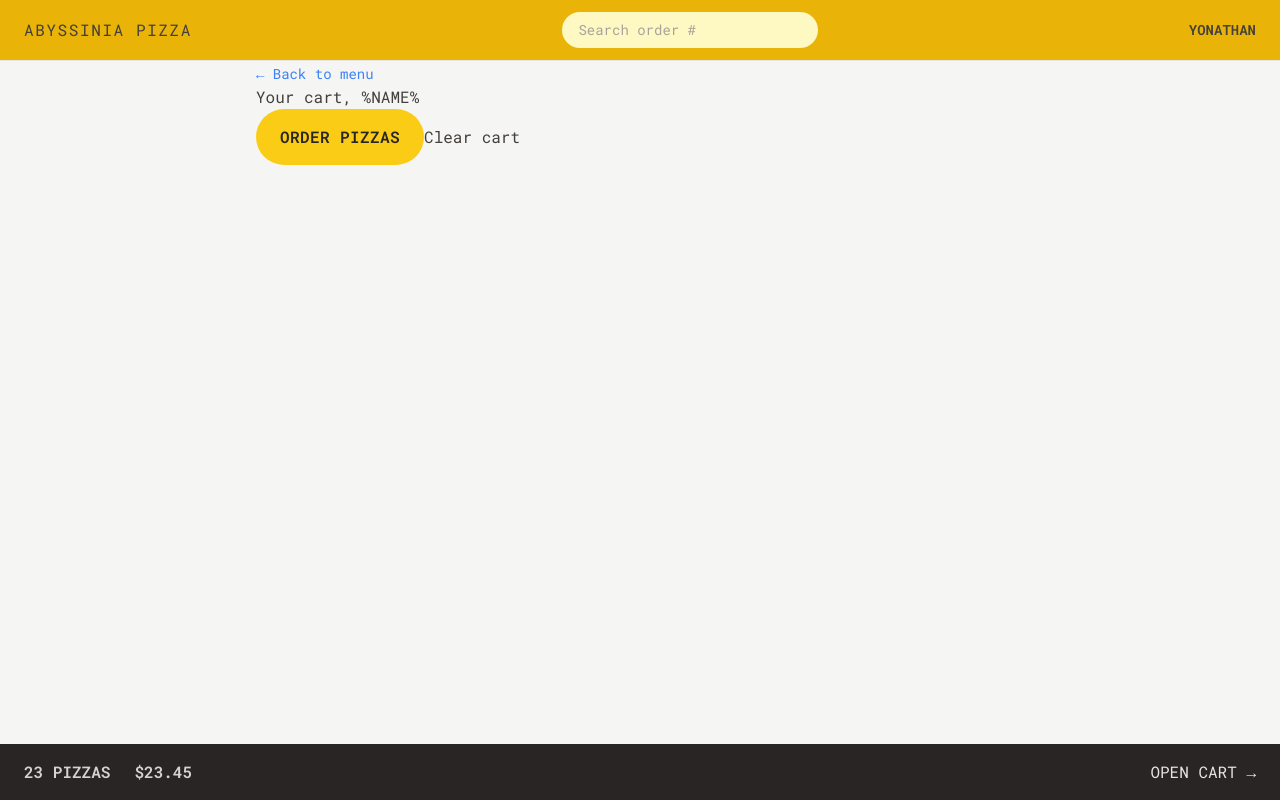
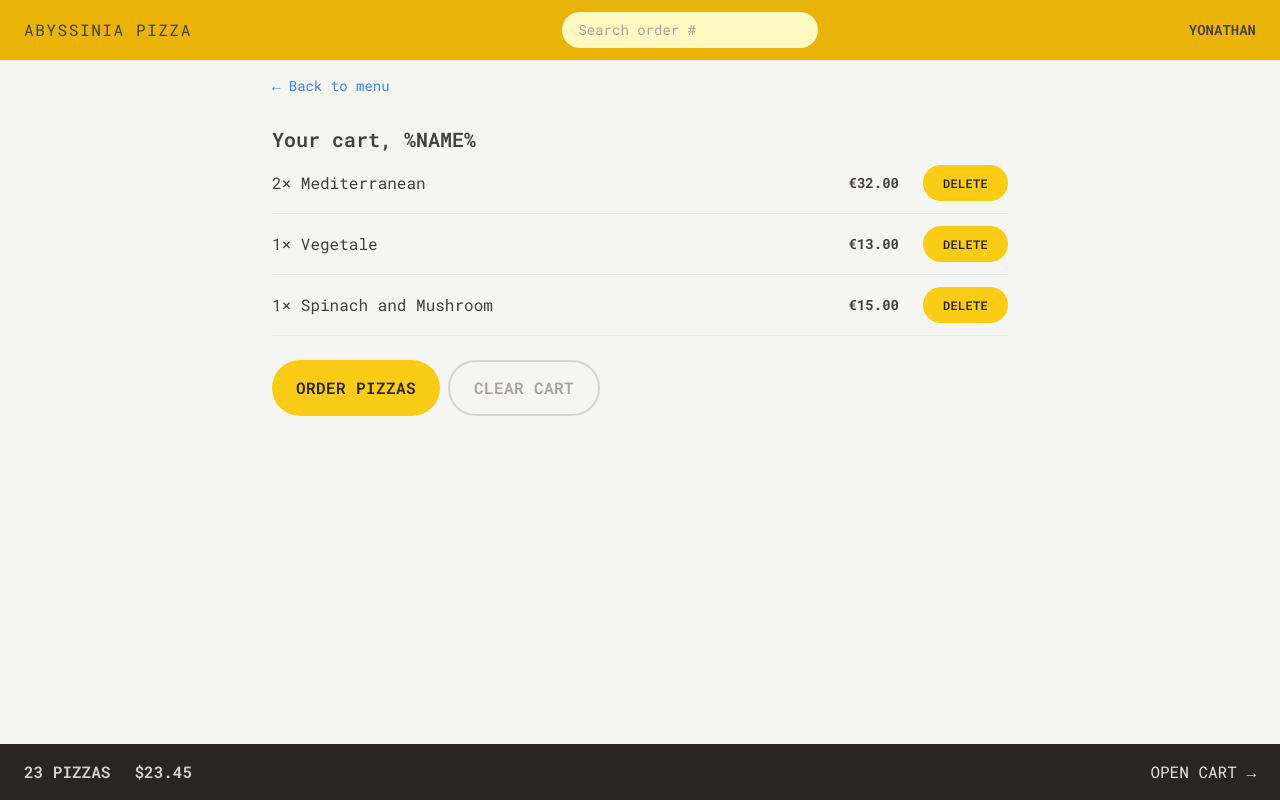
Before and after one commit to yonathandevpro/abyssinia-pizza, a React (Vite) app: page /cart in a window 1280 px wide. Built offline with nearby package versions, Linux system fonts and the light colour scheme.

Commit message:
Styling the cart

```diff
--- a/src/features/cart/Cart.jsx
+++ b/src/features/cart/Cart.jsx
@@ -1,6 +1,7 @@
 import { Link } from 'react-router-dom';
 import LinkButton from '../../ui/LinkButton';
 import Button from '../../ui/Button';
+import CartItem from './CartItem';
 
 const fakeCart = [
   {
@@ -30,17 +31,23 @@
   const cart = fakeCart;
 
   return (
-    <div>
+    <div className="px-4 py-3">
       <LinkButton to="/menu">&larr; Back to menu</LinkButton>
 
-      <h2>Your cart, %NAME%</h2>
+      <h2 className="mt-7 text-xl font-semibold">Your cart, %NAME%</h2>
 
-      <div>
+      <ul className="divide-y divide-stone-200 border-b" mt-3>
+        {cart.map((item) => (
+          <CartItem item={item} key={item.pizzaId} />
+        ))}
+      </ul>
+
+      <div className="mt-6 space-x-2">
         <Button type="primary" to="/order/new">
           Order pizzas
         </Button>
 
-        <button>Clear cart</button>
+        <Button type="secondary">Clear Cart</Button>
       </div>
     </div>
   );
--- a/src/features/cart/CartItem.jsx
+++ b/src/features/cart/CartItem.jsx
@@ -1,13 +1,17 @@
+import Button from '../../ui/Button';
+import { formatCurrency } from '../../utils/helpers';
+
 function CartItem({ item }) {
   const { pizzaId, name, quantity, totalPrice } = item;
 
   return (
-    <li>
-      <p>
+    <li className="py-3 sm:flex sm:items-center sm:justify-between">
+      <p className="mb-1 sm:mb-0">
         {quantity}&times; {name}
       </p>
-      <div>
-        <p>{formatCurrency(totalPrice)}</p>
+      <div className="flex items-center justify-between sm:gap-6">
+        <p className="text-sm font-bold">{formatCurrency(totalPrice)}</p>
+        <Button type="small">Delete</Button>
       </div>
     </li>
   );
--- a/src/ui/Button.jsx
+++ b/src/ui/Button.jsx
@@ -10,6 +10,8 @@
   const styles = {
     primary: base + ' px-4 py-3 md:px-6 md:py-4',
     small: base + ' px-4 py-2 md:px-5 md:py-2.5 text-xs',
+    secondary:
+      'inline-block rounded-full border-2 border-stone-300  font-semibold uppercase tracking-wide text-stone-400 transition-colors duration-300 hover:bg-stone-300 hover:text-stone-800 focus:bg-stone-300 focus:text-stone-800 focus:outline-none focus:ring  focus:ring-stone-200 focus:ring-offset-2 disabled:cursor-not-allowed px-4 py-2 md:px-6 md:py-3.5',
   };
 
   if (to)
```
